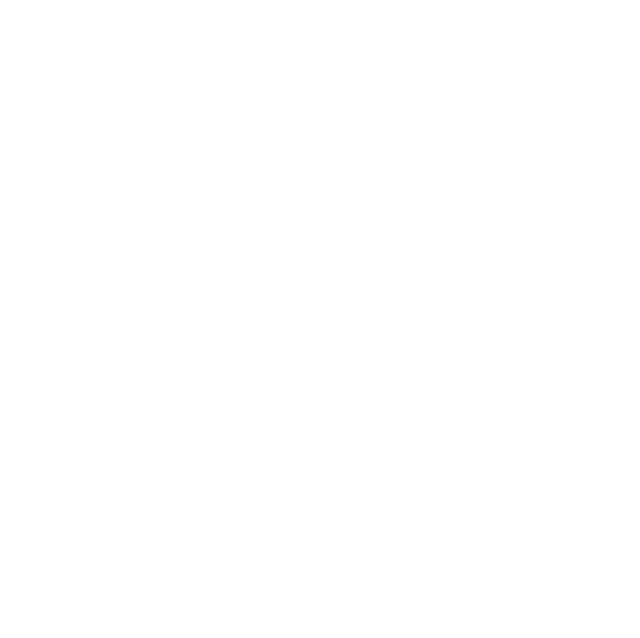
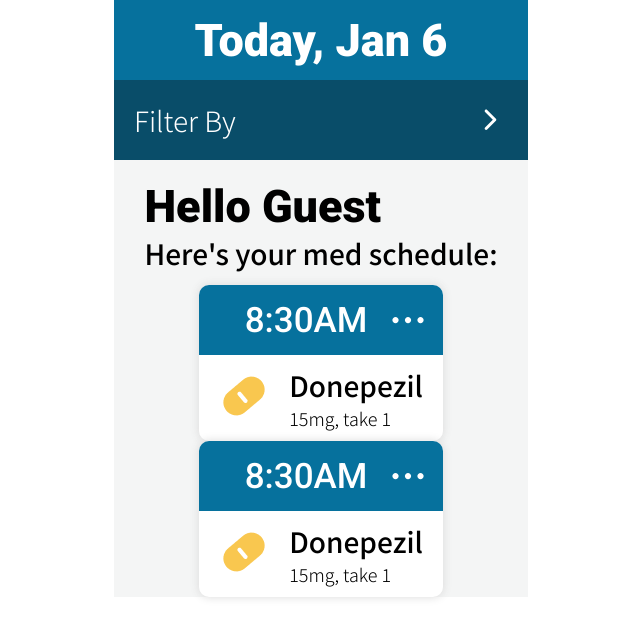
Before and after one commit to cindyparkk/medTrack, a React (Create React App) app in the folder medtrack/: page /home in a window 1280 px wide. Shown: the top 638 px of the page, without its empty margins (319-959 px from the left). Built offline with nearby package versions, Linux system fonts and the light colour scheme.

Commit message:
added home page

```diff
--- a/medtrack/src/App.js
+++ b/medtrack/src/App.js
@@ -7,12 +7,16 @@
 Link } from "react-router-dom";
 
 import AddMed from "pages/add-med";
+import Home from "pages/home";
 
 function App() {
   return (
     <div className="App">
       <Router>
         <Switch>
+          <Route path="/home">
+            <Home />
+          </Route>
           <Route path="/add-med">
             <AddMed />
           </Route>
--- a/medtrack/src/App.scss
+++ b/medtrack/src/App.scss
@@ -1,5 +1,5 @@
 .App, body {
-  text-align: center;
+  //text-align: center;
   overflow-x: hidden;
   width: 100vw;
   height: 100vh;
@@ -55,3 +55,16 @@
   font-size: 18px;
   margin: 0;
 }
+
+.bg {
+  max-width: 414px;
+  max-height: 1112px;
+  background: #F4F5F5;
+  margin: auto;
+}
+.content{
+  display: flex;
+  flex-direction:column;
+  //align-content: center;
+  align-items: center;
+}
--- a/medtrack/src/comps/BannerTime/index.js
+++ b/medtrack/src/comps/BannerTime/index.js
@@ -15,6 +15,7 @@
 padding: 0px 30px 0px;
 text-align: center;
 justify-content: center;
+box-sizing:border-box;
 `;
 
 
--- /dev/null
+++ b/medtrack/src/comps/FilterBy/index.js
@@ -0,0 +1,38 @@
+import React, {useState, useEffect} from 'react';
+import styled, {css} from "styled-components";
+
+const FilterBox = styled.div`
+    max-width: 414px;
+    height: 80px;
+    box-sizing:border-box;
+    display:flex;
+    cursor:pointer;
+    background-color: #094D69;
+    color:white;
+    padding: 0px 20px 0px;
+    align-items: center;
+    h5{
+        flex: 1;
+    }
+    img {
+        width: 35px;
+        transform:rotate(-90deg);
+    }
+`;
+
+const FilterBy = ({}) => {
+
+    return <div>
+        <FilterBox>
+            <h5>Filter By</h5>
+            <img src="/down-white.svg" alt="arrow" />
+        </FilterBox>
+
+    </div>
+}
+
+FilterBy.defaultProps = {
+
+}
+
+export default FilterBy;
--- a/medtrack/src/comps/MedInfoBox/index.js
+++ b/medtrack/src/comps/MedInfoBox/index.js
@@ -7,6 +7,7 @@
     border-radius: 10px;
     box-shadow: 0px 0px 10px #D9D9D9;
     box-sizing:border-box;
+    background-color: white;
 `;
 const MedInfo = styled.div`
     display: flex;
@@ -34,7 +35,6 @@
     }
 `;
 const Icon1 = styled.div`
-    flex: 1;
     text-align: center;
     img {
        width:50px;
@@ -45,10 +45,10 @@
     text-align: center;
     img{
         width:35px;
+        display: none;
     }
 `;
 const MedName = styled.div`
-    flex: 2;
     padding-left: 20px;
 `;
 
--- a/medtrack/src/comps/Title/index.js
+++ b/medtrack/src/comps/Title/index.js
@@ -4,6 +4,7 @@
 const TitleContainer = styled.div`
     max-width: 100vw;
     max-height: 85px;
+    padding: 20px;
 `;
 const TitleText = styled.div`
     display: flex;
@@ -14,7 +15,7 @@
     h1{
         margin-bottom: 0px;
     }
-    p{
+    h4{
         margin-top: 0px;
     }
 `;
@@ -24,7 +25,7 @@
     return <TitleContainer>
         <TitleText>
             <h1>Hello {username}</h1>
-            <p>Here's your med schedule:</p>
+            <h4>Here's your med schedule:</h4>
         </TitleText>
     </TitleContainer>
 }
--- /dev/null
+++ b/medtrack/src/pages/home/index.js
@@ -0,0 +1,23 @@
+import React, {useState, useEffect} from 'react';
+import BannerTime from 'comps/BannerTime';
+import FilterBy from 'comps/FilterBy';
+import Title from 'comps/Title';
+import MedInfoBox from 'comps/MedInfoBox';
+
+function Home() {
+    return (
+      <div className="bg">
+        <BannerTime />
+        <FilterBy />
+        <div className="content">
+          <Title />
+          <div>
+            <MedInfoBox />
+            <MedInfoBox />
+          </div>
+        </div>
+      </div>
+    );
+  }
+
+  export default Home;
```
Also changed, not shown: 2 other files (tests, documents, lock files or other folders).
